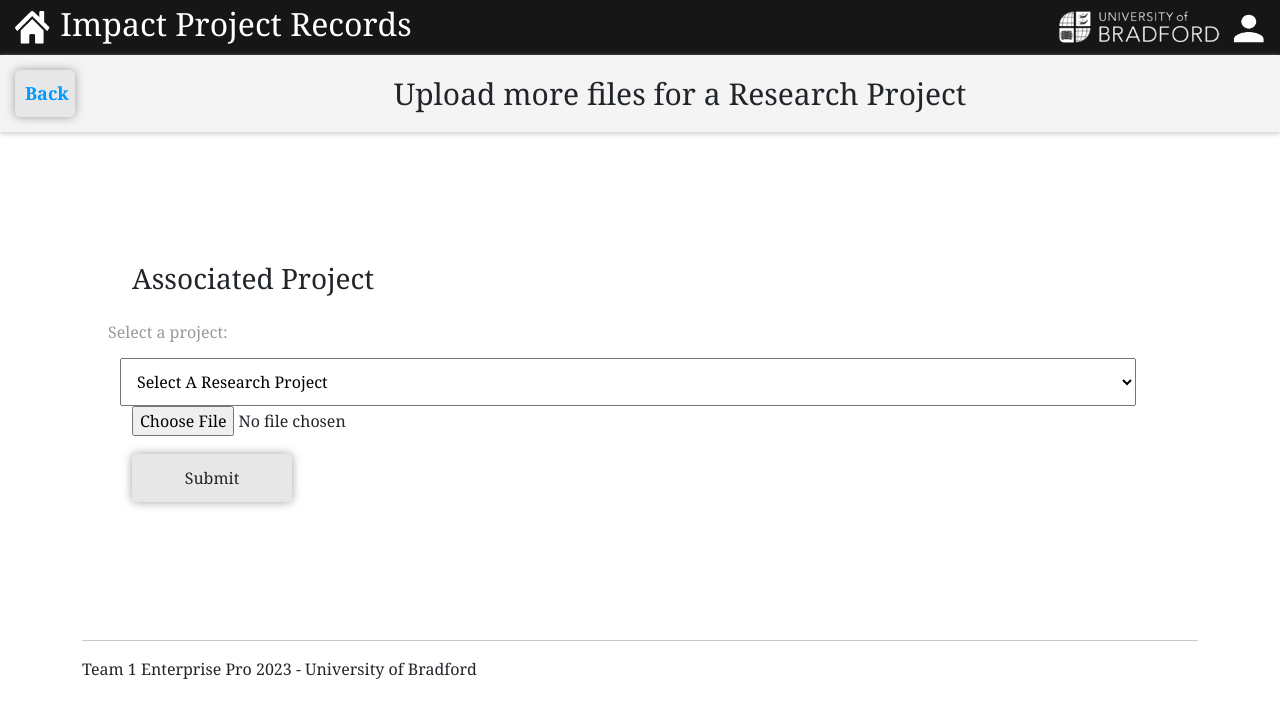
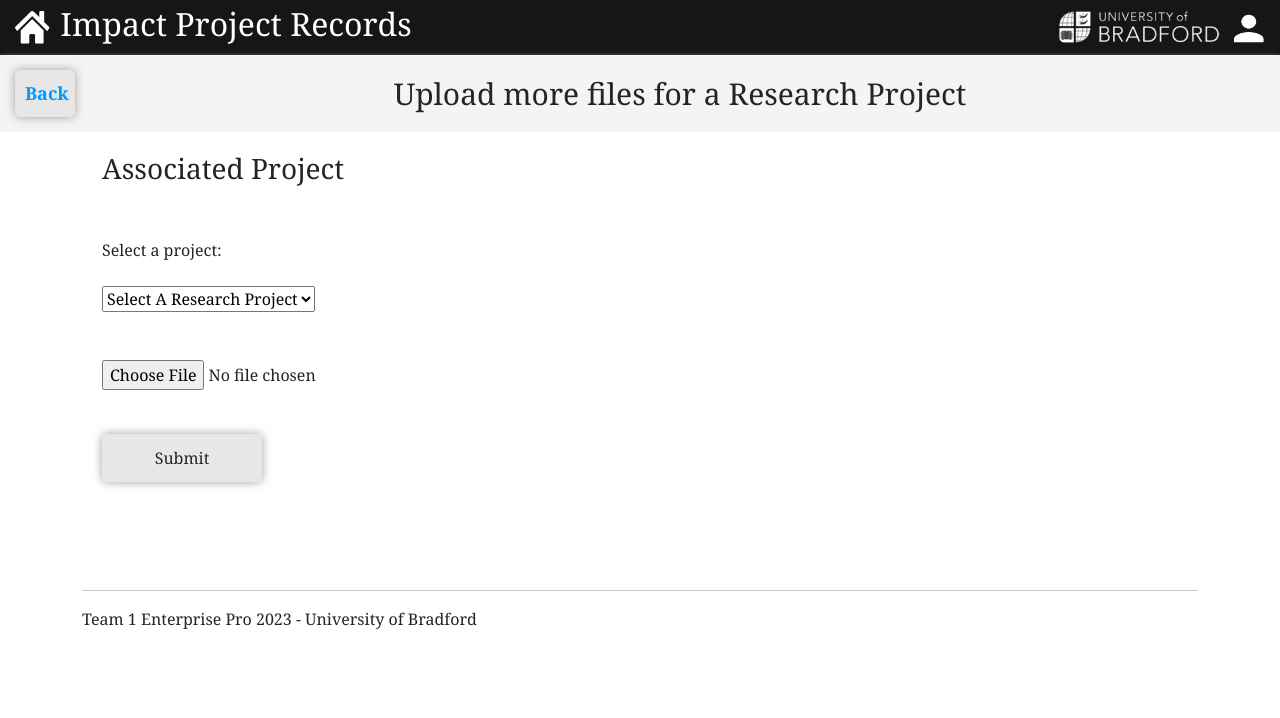
Before and after one commit to jfmackay01/Enterprise-Pro-Team-1, a PHP site: page /uploadMoreResearchFiles.php in a window 1280 px wide. Shown: the top 718 px of the page. Run offline with PHP 8.4, Linux system fonts and the light colour scheme; a user stored in the database is signed in; data comes from the database, SQL or seed files in the repository.

Commit message:
Update uploadMoreResearchFiles.php

```diff
--- a/Software/pages/uploadMoreResearchFiles.php
+++ b/Software/pages/uploadMoreResearchFiles.php
@@ -29,24 +29,25 @@ session_start();
     <section>
         <div class="container-fluid2">
             <div class="container">
-                <div class="formBox">
+                <div class="container4">
                     <form method="post" enctype="multipart/form-data" action="<?php echo htmlspecialchars($_SERVER["PHP_SELF"]); ?>">
                         <div class="row">
                             <h3>Associated Project</h3>
-                            <br><br>
-                            <div class="row">
+                            <br>
+                            <div class="container4">
 
                                 <?php
                                 //drop down menu for project selection
                                 require("../php/projectDropDown.php");
 
                                 ?>
-                                <br>
+
+                                <br><br>
                                 <input type="file" name="researchFileUpload">
 
-                                <br> <br>
+                                <br><br>
+                            </div>
 
-                            </div>
                         </div>
                         <!-- submission button -->
 
```
